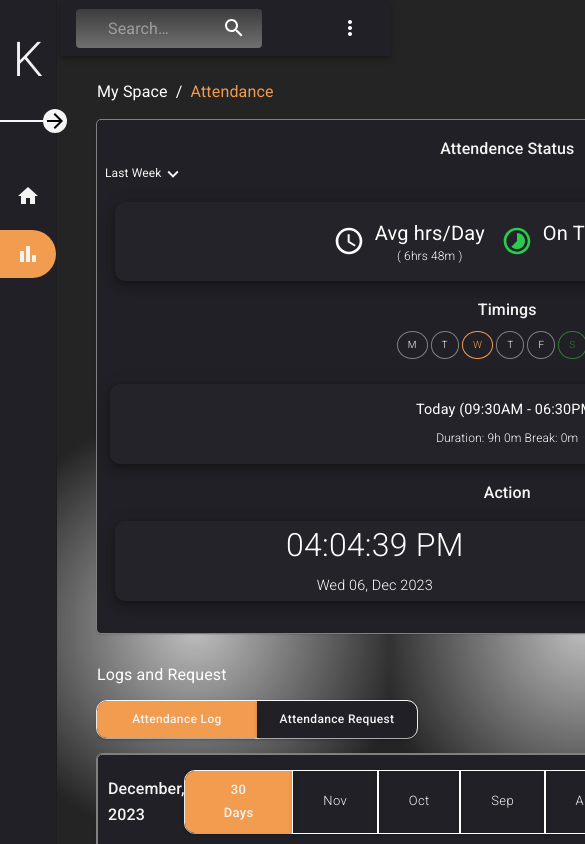
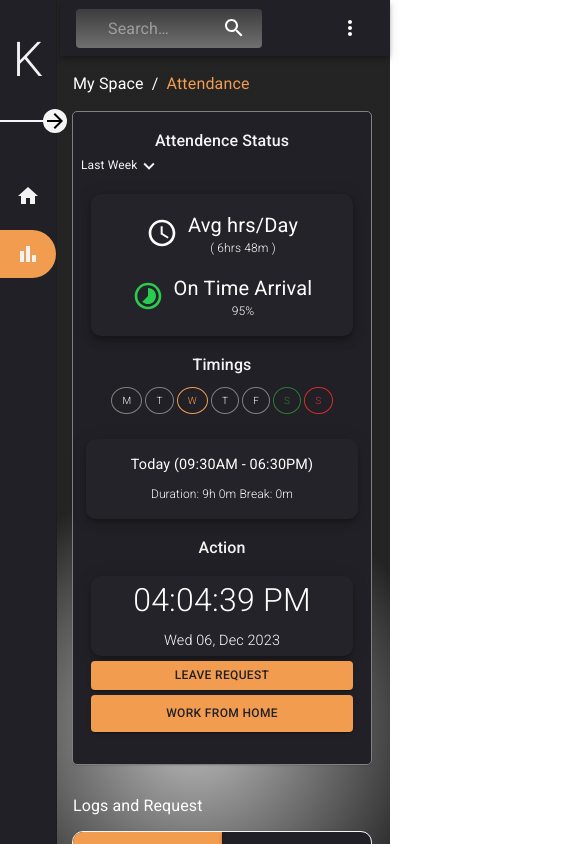
Before and after one commit to saurabhgithb/TekMagnus-Assignment, a React (Vite) app: page / in a window 390 px wide. Shown: the top 844 px of the page, 585 px wide, since content can reach past the window. Built offline with nearby package versions, Linux system fonts and the light colour scheme.

Commit message:
improved responsiveness

```diff
--- a/src/components/ActionCard.jsx
+++ b/src/components/ActionCard.jsx
@@ -21,6 +21,7 @@ const ActionCard = () => {
             flex: 2,
             marginTop: 0,
             width: "100%",
+            flexDirection: { xs: "column", md: "row" },
           }}
         >
           <Paper
@@ -32,7 +33,7 @@ const ActionCard = () => {
               textAlign: "center",
               borderRadius: "10px",
               width: "100%",
-              flex: 2,
+              flex: { xs: 1, md: 2 },
             }}
           >
             <Typography
@@ -57,6 +58,7 @@ const ActionCard = () => {
               gap: "5px",
               color: theme.palette.primary.main,
               flex: 1,
+              width: "100%",
             }}
           >
             <Button
--- a/src/components/Logs.jsx
+++ b/src/components/Logs.jsx
@@ -83,10 +83,10 @@ const Logs = () => {
           <Typography component="h6" variant="h6" sx={{ fontSize: "1rem" }}>
             December, 2023
           </Typography>
-          <Box sx={{ display: "flex", gap: "1rem" }}>
+          <Box sx={{ gap: "1rem", display: "flex" }}>
             <Box
               sx={{
-                display: "flex",
+                display: { xs: "none", md: "flex" },
                 backgroundColor: theme.palette.primary.main,
                 borderRadius: "10px",
                 outline: "1px solid white",
--- a/src/components/MainDashboard.jsx
+++ b/src/components/MainDashboard.jsx
@@ -1,4 +1,4 @@
-import { styled } from "@mui/material";
+import { Container, styled } from "@mui/material";
 import React from "react";
 import MySpace from "./MySpace";
 import Logs from "./Logs";
@@ -20,6 +20,11 @@ const Main = styled("main", {
     }),
     marginLeft: 0,
   }),
+  [theme.breakpoints.down("md")]: {
+    margin: 0,
+    padding: "1rem 0",
+    maxWidth: `calc(100% - 60px)`,
+  },
 }));
 
 const DrawerHeader = styled("div")(({ theme }) => ({
--- a/src/components/StatusCard.jsx
+++ b/src/components/StatusCard.jsx
@@ -21,9 +21,16 @@ const StatusCard = () => {
             color: "common.white",
             padding: "1rem 0px",
             borderRadius: "10px",
+            flexDirection: { xs: "column", md: "row" },
           }}
         >
-          <Box sx={{ display: "flex", alignItems: "center", gap: "10px" }}>
+          <Box
+            sx={{
+              display: "flex",
+              alignItems: "center",
+              gap: "10px",
+            }}
+          >
             <AccessTime sx={{ width: "2rem", height: "2rem" }} />
             <Box sx={{ textAlign: "center" }}>
               <Typography
--- a/src/index.css
+++ b/src/index.css
@@ -6,5 +6,8 @@
 
 body{
   background: radial-gradient(circle at 50% 50%,hsl(0deg 0% 75.07%) 0%, hsl(0deg 0% 9.45% / 95%) 33%);
+  background-repeat: no-repeat;
+  background-position: center;
+  background-size: cover;
   min-height: 100vh;
 }
```
